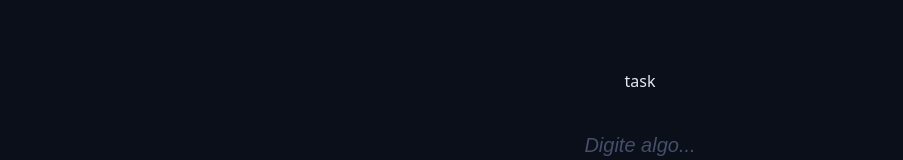
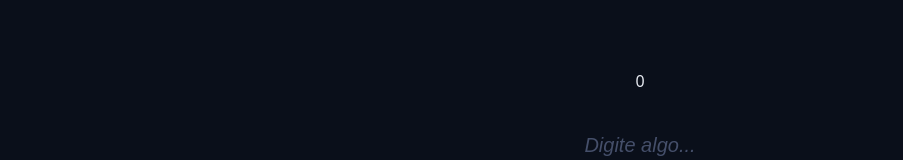
Before and after one commit to wallanpsantos/chronos-pomodoro, a React (Vite) app: page / in a window 1280 px wide. Shown: the part 536-696 px from the top of the page, without its empty margins (0-903 px from the left). Built offline with nearby package versions, Linux system fonts and the light colour scheme.

Commit message:
style: Format JSX components for readability and update `DefaultInput` label
- Improved code formatting for `Footer`, `Heading`, and `DefaultButton` components.
- Updated `DefaultInput` label to dynamically use `numero.toString()`.

```diff
--- a/src/App.tsx
+++ b/src/App.tsx
@@ -47,7 +47,7 @@ export function App() {
             <DefaultInput
               id='meuInput'
               type='text'
-              labelText='task'
+              labelText={numero.toString()}
               placeholder='Digite algo...'
             />
           </div>
@@ -66,7 +66,6 @@ export function App() {
           </div>
         </form>
       </Container>
-
       <Container>
         <Footer />
       </Container>
--- a/src/components/DefaultButton/DefaultButton.tsx
+++ b/src/components/DefaultButton/DefaultButton.tsx
@@ -7,7 +7,11 @@ type DefaultButtonProps = {
   color?: 'blue' | 'green';
 } & React.ComponentProps<'button'>;
 
-export function DefaultButton({ icon, color = 'blue', ...props }: DefaultButtonProps) {
+export function DefaultButton({
+  icon,
+  color = 'blue',
+  ...props
+}: DefaultButtonProps) {
   return (
     <>
       <button className={`${styles.button} ${styles[color]}`} {...props}>
--- a/src/components/Footer/Footer.tsx
+++ b/src/components/Footer/Footer.tsx
@@ -3,7 +3,9 @@ import styles from './Footer.module.css';
 export function Footer() {
   return (
     <footer className={styles.footer}>
-      <p className='text-center'>Entenda como funciona a técnica pomodoro. 🍅</p>
+      <p className='text-center'>
+        Entenda como funciona a técnica pomodoro. 🍅
+      </p>
       <p className='text-center'>© 2026 Chronos Pomodoro - Feito com ☕</p>
     </footer>
   );
--- a/src/components/Headling/Heading.tsx
+++ b/src/components/Headling/Heading.tsx
@@ -9,7 +9,7 @@ type HeadingProps = {
 export function Heading({ children }: HeadingProps) {
   return (
     <>
-      <h1 className={styles.heading}>{children}</h1>;
+      <h1 className={styles.heading}>{children}</h1>
     </>
   );
 }
```
